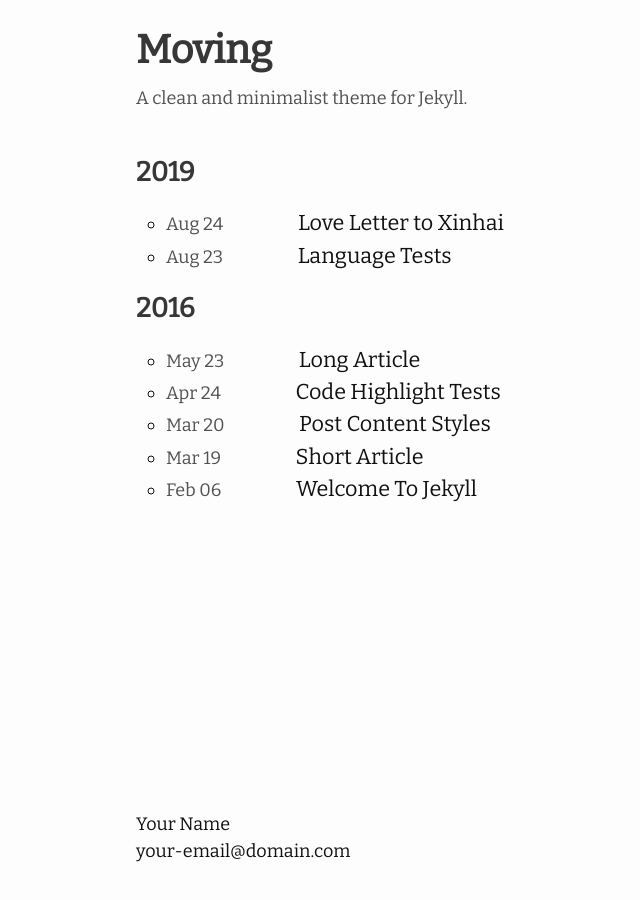
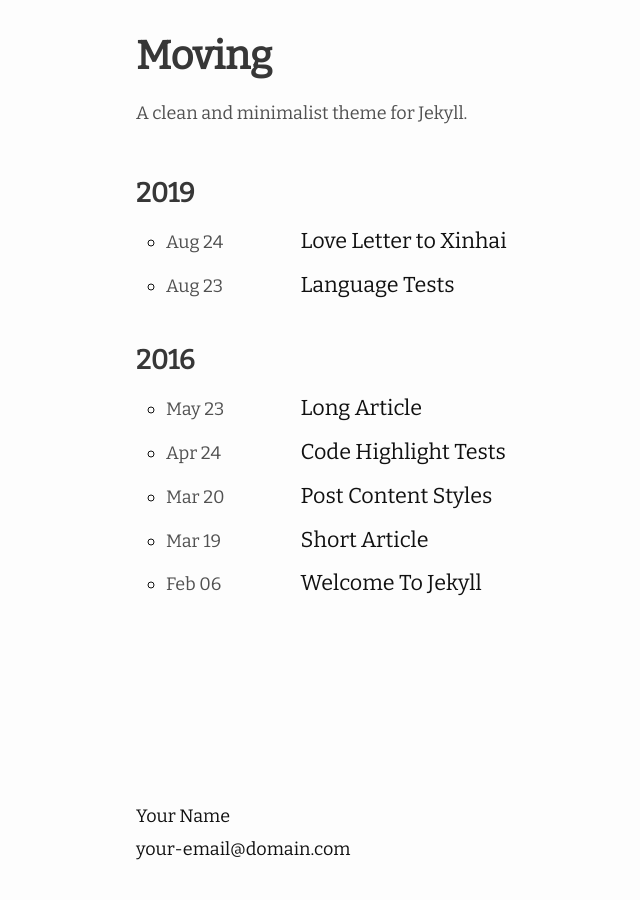
Before and after one commit to huangyz0918/moving, a Jekyll site: the page built from index.md, in a window 1280 px wide. Shown: the whole page, without its empty margins (134-774 px from the left). Built offline with Jekyll 4.4.1, drawn with Linux system fonts in a browser that asks for light colours; nearby versions of some CDN libraries.

Commit message:
Improve line-spacing, decrease font size on small screens, fix issue #15

```diff
--- a/_sass/moving.scss
+++ b/_sass/moving.scss
@@ -2,11 +2,13 @@
 
 // Define defaults for each variable.
 
-$base-font-family: "Bitter", "Times New Roman", "FangSong", "仿宋", STFangSong, "华文仿宋", serif;
+$base-font-family: "Bitter", "Times New Roman", "FangSong", "仿宋", STFangSong,
+  "华文仿宋", serif;
 $base-font-size: 18px !default;
 $base-font-weight: 400 !default;
-$small-font-size: $base-font-size * 0.9 !default;
-$base-line-height: 1.5 !default;
+$small-font-size: $base-font-size * 0.85 !default;
+$base-line-height: 1.8 !default;
+$small-line-height: 1.6 !default;
 
 $spacing-unit: 30px !default;
 
--- a/_sass/moving/_base.scss
+++ b/_sass/moving/_base.scss
@@ -25,7 +25,7 @@ figure {
   * Basic styling
   */
 body {
-  font: $base-font-weight #{$base-font-size}/#{$base-line-height}
+  font: $base-font-weight #{$small-font-size}/#{$small-line-height}
     $base-font-family;
   color: $text-color;
   background-color: $background-color;
@@ -38,7 +38,13 @@ body {
   display: flex;
   min-height: 100vh;
   flex-direction: column;
-  padding: 0 5%;
+  padding: 0 2%;
+
+  @media screen and (min-width: $on-medium) {
+    padding: 0 5%;
+    font: $base-font-weight #{$base-font-size}/#{$base-line-height}
+      $base-font-family;
+  }
 }
 
 /**
--- a/_sass/moving/_layout.scss
+++ b/_sass/moving/_layout.scss
@@ -173,13 +173,14 @@
   margin-left: 0;
   list-style: none;
 
-  > li {
-    margin-bottom: $spacing-unit / 3;
+  li {
+    margin-bottom: $spacing-unit / 6;
   }
 }
 
 .post-year {
-  margin-top: 1rem;
+  margin-top: 2rem;
+  margin-bottom: 0.25rem;
   font-weight: 700;
   color: lighten($text-color, 15%);
 
@@ -192,6 +193,7 @@
 
 .post-meta {
   display: inline-block;
+  min-width: 60px;
 
   @media (max-width: 500px) {
     @include relative-font-size(0.8);
@@ -203,7 +205,7 @@
 
 .post-link-layout {
   margin-left: 10%;
-  display: inline-block;
+  display: inline;
 
   @media (max-width: 500px) {
     @include relative-font-size(1);
@@ -237,8 +239,7 @@
 .post-title,
 .post-content h1 {
   @include relative-font-size(2.2);
-  letter-spacing: -1px;
-  line-height: 1;
+  line-height: 1.3;
   font-weight: 1000;
   margin-top: -0.5rem;
 
@@ -283,7 +284,7 @@
 .social-media-list {
   margin-top: -0.6rem;
   display: flex;
-  @include relative-font-size(1.0);
+  @include relative-font-size(1);
   li {
     float: left;
     a {
```
